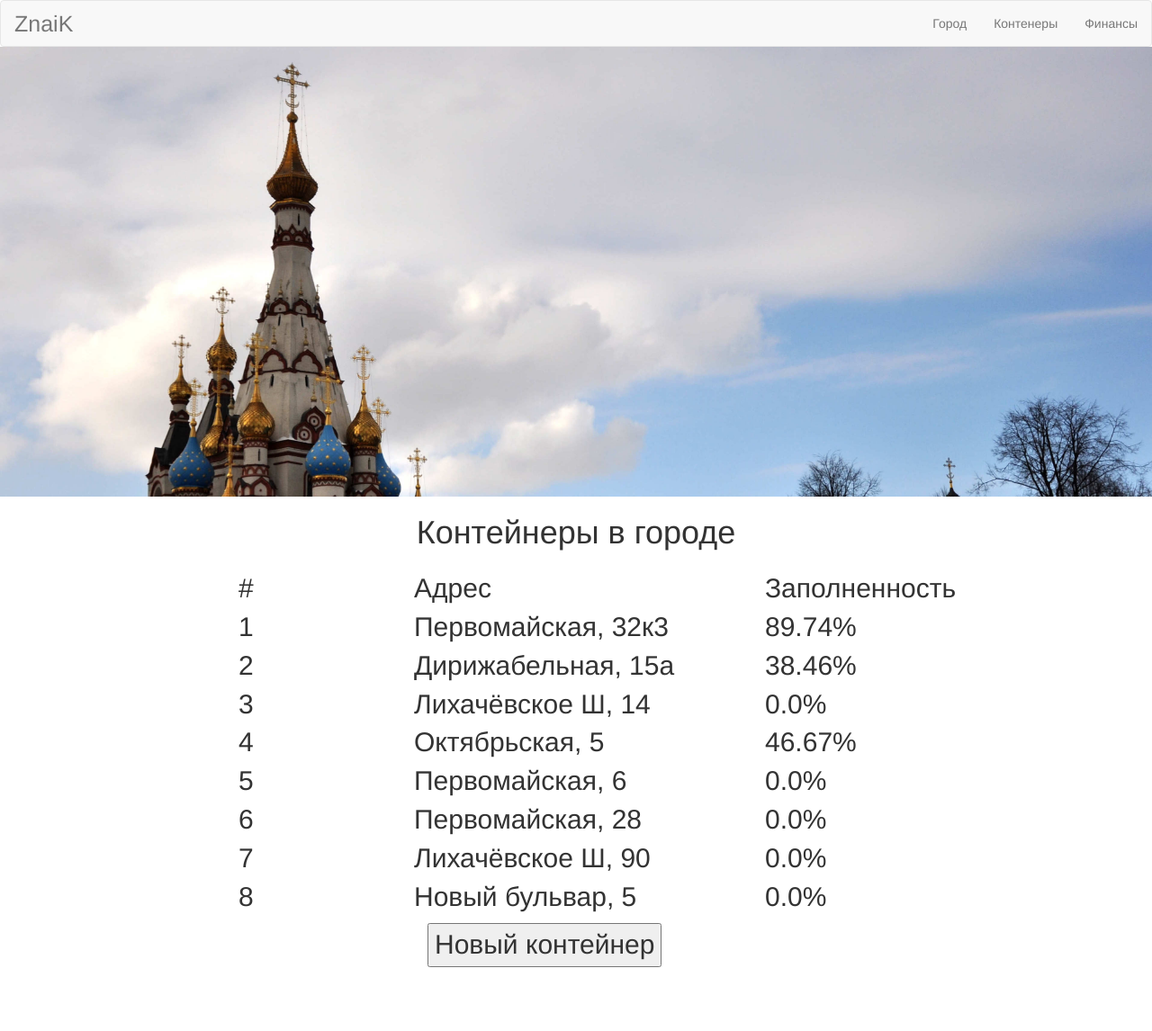
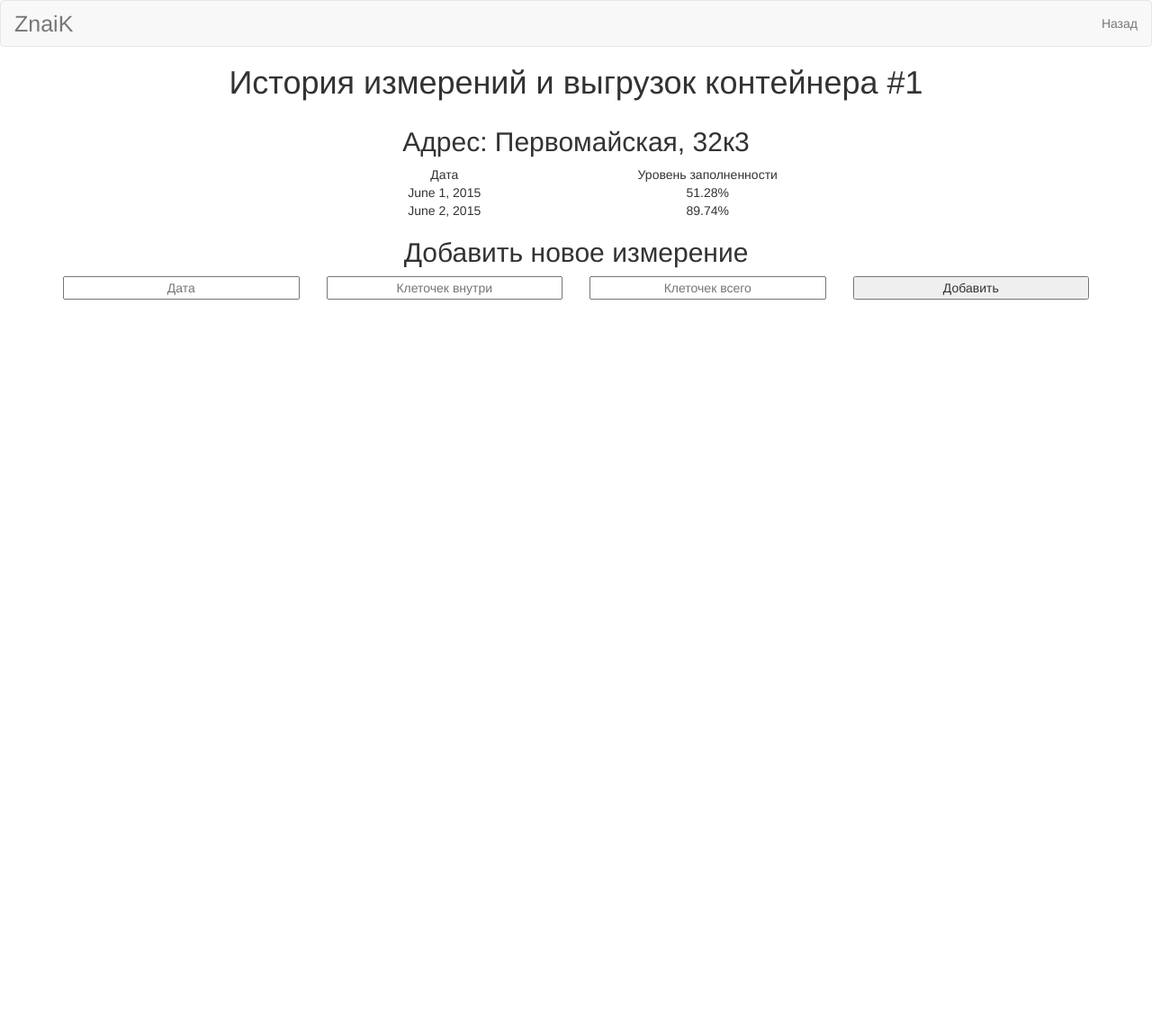
Before and after one commit to NikitaNikishkin292/Recycle, a Django app: page /control_measure/1/ in a window 1280 px wide. Shown: the whole page at 90% size. After the commit the page ends 333 px from the top, so only its background shows below. Run offline with Django 3.2, Linux system fonts and the light colour scheme; data comes from the database, SQL or seed files in the repository; both versions use the stored data as it was after the commit; some libraries are stand-ins or nearby versions.

Commit message:
list of all containers, started page of one container

```diff
--- a/recycle/control_measure/static/control_measure/style.css
+++ b/recycle/control_measure/static/control_measure/style.css
@@ -1,4 +1,5 @@
 /*стили панели навигации*/
+
 nav.navbar-default {
 	margin: 0;
 	padding: 0;
@@ -19,15 +20,17 @@ nav.navbar-default {
 
 
 /*стили списка контейнеров*/
+#containers {
+	height: 500px;
+	font-size: 30px;
+}
+
 h1 {
 	text-align: center;
 	padding-bottom: 1%;
 }
 
-#containers {
-	height: 500px;
-	font-size: 30px;
-}
+/*стили форм добавления нового контейнера*/
 
 input {
 	width: 100%;
@@ -51,3 +54,20 @@ input {
 	visibility: visible;
 	height: 100px;
 }
+
+
+
+/*стили страницы одного контейнера*/
+#measurement_list {
+	text-align: center;
+}
+
+#measurement_list h1 {
+	text-align: center;
+}
+
+
+/**/
+.new_measurement div {
+	text-align: center;
+}
--- a/recycle/control_measure/templates/control_measure/dashboard.html
+++ b/recycle/control_measure/templates/control_measure/dashboard.html
@@ -15,7 +15,7 @@
 <nav class="navbar navbar-default">
   <div class="container-fluid">
     <div class="navbar-header">
-      <a class="navbar-brand navbar-center" href="#">ZnaiK</a>
+      <a class="navbar-brand navbar-center" href="/control_measure">ZnaiK</a>
     </div>
     <div>
       <ul class="nav navbar-nav navbar-right">
@@ -41,12 +41,14 @@
 	    	<div class="col-xs-4">Заполненность</div>
 	    </div>
 	    {% for bin in bins_list %}
-	    <div class="row">
-	    	<div class="col-xs-2"></div>
-	    	<div class="col-xs-2">{{ bin.bin_id }}</div>
-	    	<div class="col-xs-4">{{ bin.bin_adress }}</div>
-	    	<div class="col-xs-4">{{ bin.bin_get_last_fill }}%</div>
-	    </div>
+	    <a href="/control_measure/{{bin.bin_id}}/">
+		    <div class="row bin_info">
+		    	<div class="col-xs-2"></div>
+		    	<div class="col-xs-2">{{ bin.bin_id }}</div>
+		    	<div class="col-xs-4">{{ bin.bin_adress }}</div>
+		    	<div class="col-xs-4">{{ bin.bin_get_last_fill }}%</div>
+		    </div>
+	    </a>
 	    {% endfor %}
 	{% else %}
 	    <p>No bins are available.</p>
--- /dev/null
+++ b/recycle/control_measure/templates/control_measure/detail.html
@@ -0,0 +1,91 @@
+<!DOCTYPE html>
+<html>
+<head>
+	{% load staticfiles %}
+	<meta http-equiv='Content-Type' content = 'text/html; charset=utf-8' />
+	<script src="http://yastatic.net/jquery/2.1.3/jquery.min.js" type="text/javascript"></script>
+    <script src="http://yastatic.net/bootstrap/3.3.1/js/bootstrap.min.js"></script>
+    <link rel="stylesheet" type="text/css" href="http://yastatic.net/bootstrap/3.3.1/css/bootstrap.min.css" />
+    <link rel = 'stylesheet' type = 'text/css' href = '{% static "control_measure/style.css" %}' />
+    <script src= '{% static "control_measure/script.js" %}'></script>
+    <title>Наши контейнеры</title>
+</head>
+<body>
+
+<!--Панель навигации -->
+
+<nav class="navbar navbar-default">
+  <div class="container-fluid">
+    <div class="navbar-header">
+      <a class="navbar-brand navbar-center" href="/control_measure">ZnaiK</a>
+    </div>
+    <div>
+      <ul class="nav navbar-nav navbar-right">
+        <li><a href="/control_measure">Назад</a></li>
+      </ul>
+    </div>
+  </div>
+</nav>
+
+<!--Список измерений -->
+
+<div class="container" id = "measurement_list">
+	<div class="row">
+		<div class="col-xs-1"></div>
+		<div class="col-xs-10">
+			<h1> История измерений и выгрузок контейнера #{{ a_bin.bin_id }}  </h1>
+			<h2> Адрес: {{ a_bin.bin_adress}} </h2>
+		</div>
+	</div>
+	{% if a_bin.measurement_set.all %}
+		<div class="row">
+			<div class="col-xs-3"></div>
+			<div class="col-xs-3"> Дата </div>
+			<div class="col-xs-3"> Уровень заполненности </div>
+		</div>
+		{% for measurement in a_bin.measurement_set.all %}
+			<div class="row">
+				<div class="col-xs-3"></div>
+				<div class="col-xs-3"> {{ measurement.measurement_date }} </div>
+				<div class="col-xs-3"> {{ measurement.measurement_get_percentage }}% </div>
+			</div>
+		{% endfor %}
+	{% else %}
+		<div class="row">
+			<div class="col-xs-3"></div>
+			<div class="col-xs-6">
+				<h2>No avaliable measurements</h2>
+			</div>
+		</div>
+
+	{% endif %}
+</div>
+
+<div class="container new_measurement">
+	<div class="row">
+		<div class="col-xs-3"></div>
+		<div class="col-xs-6">
+			<h2> Добавить новое измерение </h2>
+		</div>
+	</div>
+	<div class="row">
+		<form action = '{% url "control_measure:add_measurement" a_bin.bin_id %}' method = 'post' >
+			{% csrf_token %}
+			<div class='col-xs-3'>
+				<input type = "text" name="measurement_date" placeholder = "Дата"/>
+			</div>
+			<div class='col-xs-3'>
+				<input type = "text" name = "measurement_cells_inside" placeholder = "Клеточек внутри" />
+			</div>
+			<div class='col-xs-3'>
+				<input type = "text" name = "measurement_cells_maximum" placeholder = "Клеточек всего" />
+			</div>
+			<div class='col-xs-3'>
+				<input type = 'submit' value = 'Добавить'/>
+			</div>
+		</form>
+	</div>
+</div>
+
+</body>
+</html>
--- a/recycle/control_measure/urls.py
+++ b/recycle/control_measure/urls.py
@@ -3,7 +3,9 @@ from django.conf.urls import url
 from . import views
 
 urlpatterns = [
-	url(r'^(?P<user_id>[0-9]+)/$', views.dashboard, name = 'dashboard'),
-	url(r'^$', views.index, name = 'index'),
+	url(r'^$', views.dashboard, name = 'dashboard'),
+	#url(r'^$', views.index, name = 'index'),
+	url(r'^(?P<bin_ident>[0-9]+)/$', views.detail, name = 'detail'),
 	url(r'^add/$', views.add_bin, name = 'add_bin'),
+	url(r'^(?P<bin_ident>[0-9]+)/add_meas/$', views.add_measurement, name = 'add_measurement'),
 ]
--- a/recycle/control_measure/views.py
+++ b/recycle/control_measure/views.py
@@ -1,6 +1,6 @@
 from django.template import RequestContext, loader
 from django.shortcuts import render, get_object_or_404
-from .models import Bin
+from .models import Bin, Measurement
 from django.contrib.auth.models import User
 from django.contrib.auth import authenticate
 from django.http import HttpResponseRedirect, HttpResponse
@@ -9,8 +9,8 @@ from django.core.urlresolvers import reverse
 def index(request):
 	return render(request, 'control_measure/index.html')
 
-def dashboard(request, user_id):
-	user = get_object_or_404(User, pk = user_id)
+def dashboard(request):
+	#user = get_object_or_404(User, pk = user_id)
 	bins_list = Bin.objects.all().order_by('bin_id')
 	context = RequestContext = {'bins_list': bins_list}
 	return render(request, 'control_measure/dashboard.html', context)
@@ -28,3 +28,20 @@ def add_bin(request):
 		bins_list = Bin.objects.all().order_by('bin_id')
 		context = RequestContext = {'bins_list': bins_list}
 		return render(request, 'control_measure/dashboard.html', context)
+
+def detail(request, bin_ident):
+	a_bin = get_object_or_404(Bin, bin_id = bin_ident)
+	#return HttpResponse("You're looking at question %s." % a_bin.bin_adress)
+	return render(request, 'control_measure/detail.html', { 'a_bin': a_bin })
+
+def add_measurement(request, bin_ident):
+	a_bin = get_object_or_404(Bin, bin_id = bin_ident)
+	try:
+		new_date = request.POST['measurement_date']
+		new_cells_inside = int(request.POST['measurement_cells_inside'])
+		new_cells_maximum = int(request.POST['measurement_cells_maximum'])
+	except (KeyError, Measurement.DoesNotExist):
+		return render(request, 'control_measure/detail.html', {'a_bin': a_bin})
+	else:
+		a_bin.measurement_set.create(measurement_date = new_date, measurement_cells_inside = new_cells_inside, measurement_cells_maximum = new_cells_maximum)
+		return render(request, 'control_measure/detail.html', {'a_bin' : a_bin})
```
Also changed, not shown: recycle/control_measure/templates/control_measure/add_measurement.html (added), recycle/db.sqlite3.
